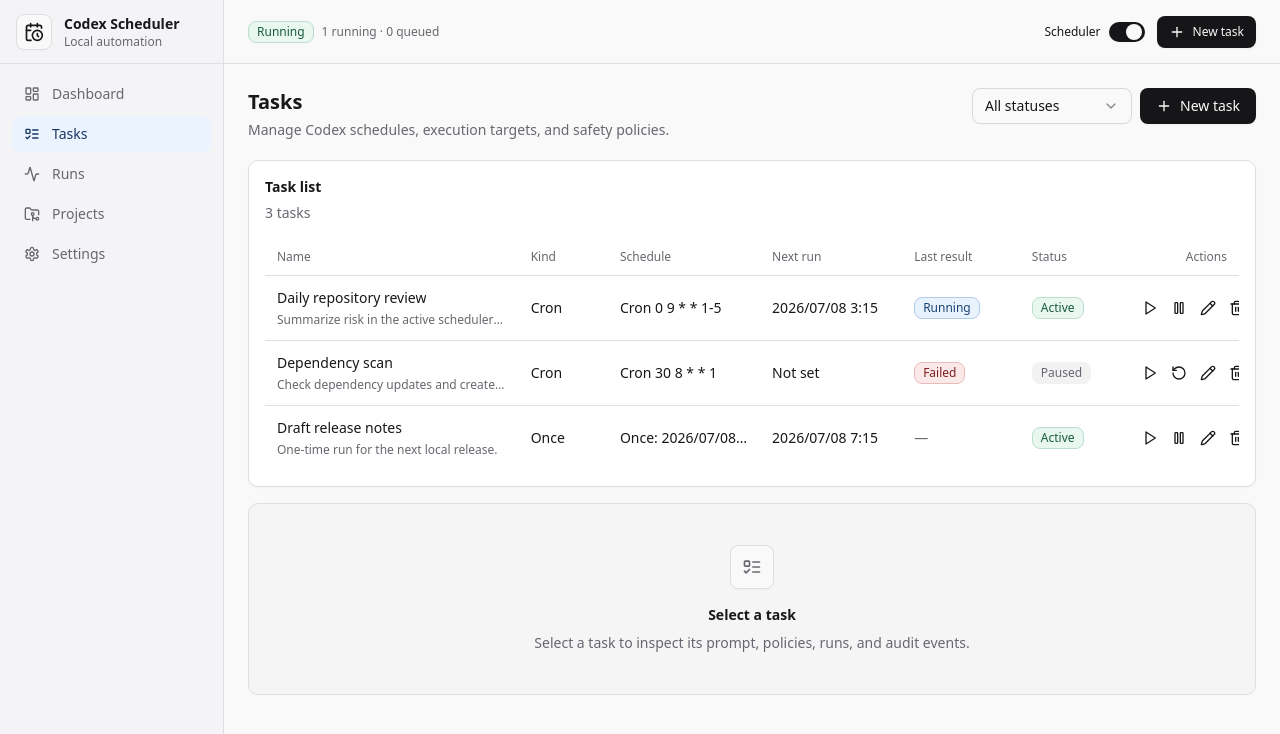
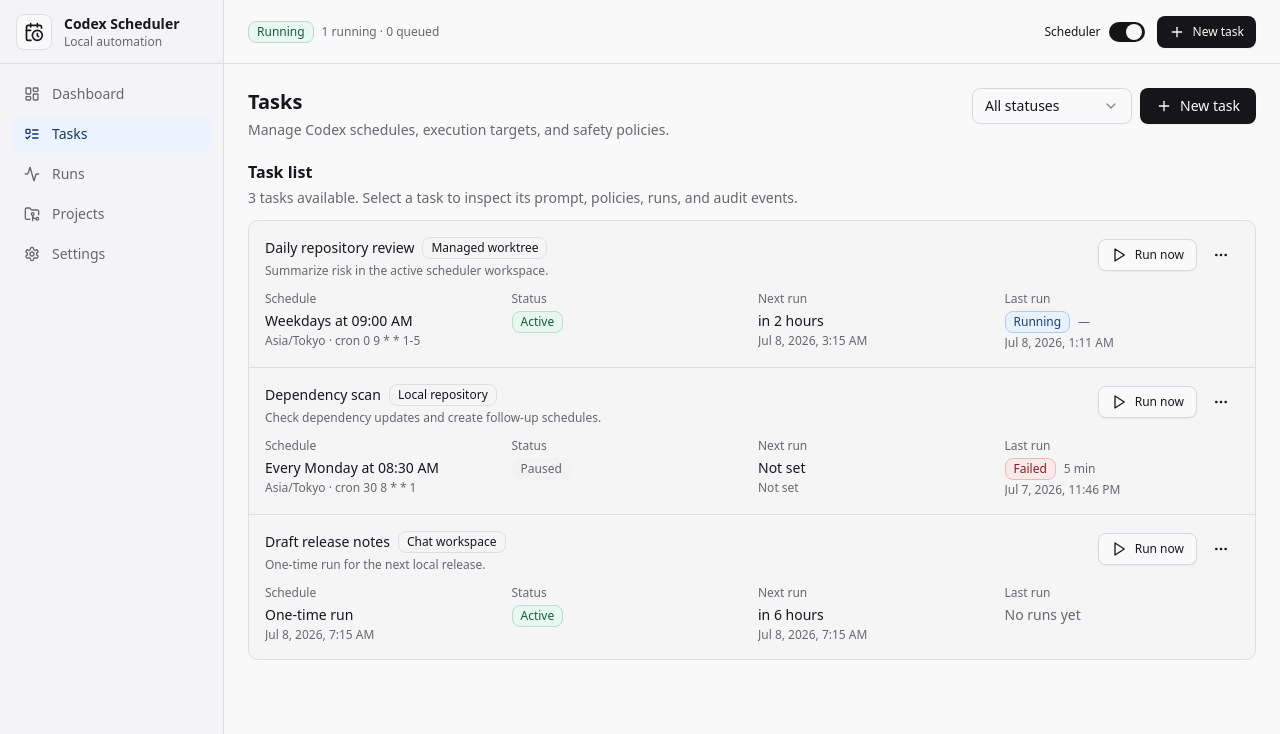
Before and after one commit to aki-0421/scheduler, a Next.js app in the folder apps/desktop/: page /tasks in a window 1280 px wide. Shown: the top 734 px of the page. Built offline with nearby package versions, Linux system fonts and the light colour scheme.

Commit message:
feat: refine task master detail layout

```diff
--- a/apps/desktop/app/tasks/page.tsx
+++ b/apps/desktop/app/tasks/page.tsx
@@ -14,16 +14,17 @@
 } from "@/components/status-badge";
 import { TaskDetail } from "@/components/task-detail";
 import { TaskRowActions } from "@/components/task-actions";
+import {
+  describeTaskSchedule,
+  describeTaskTarget,
+  formatAbsoluteDateTime,
+  formatCount,
+  formatRelativeDateTime,
+  formatRunDuration,
+} from "@/components/task-run-display";
 import { TaskWizard } from "@/components/task-wizard";
 import { Badge } from "@/components/ui/badge";
 import { Button } from "@/components/ui/button";
-import {
-  Card,
-  CardContent,
-  CardDescription,
-  CardHeader,
-  CardTitle,
-} from "@/components/ui/card";
 import {
   Dialog,
   DialogContent,
@@ -37,23 +38,107 @@
   SelectTrigger,
   SelectValue,
 } from "@/components/ui/select";
-import {
-  Table,
-  TableBody,
-  TableCell,
-  TableHead,
-  TableHeader,
-  TableRow,
-} from "@/components/ui/table";
-import {
-  formatDateTime,
-  formatTaskKind,
-  formatTaskSchedule,
-  formatTargetMode,
-  taskLastRun,
-} from "@/lib/format";
+import { taskLastRun } from "@/lib/format";
 import { useRuns, useTask, useTaskAudits, useTasks } from "@/lib/queries";
 import { taskStatuses, type TaskDto, type TaskStatus } from "@/lib/types";
+import { cn } from "@/lib/utils";
+
+function TaskRow({
+  task,
+  lastRun,
+  isSelected,
+  onEdit,
+}: {
+  task: TaskDto;
+  lastRun?: ReturnType<typeof taskLastRun>;
+  isSelected: boolean;
+  onEdit: (task: TaskDto) => void;
+}) {
+  const schedule = describeTaskSchedule(task);
+  const target = describeTaskTarget(task);
+  const hasFullAccess = task.codex.sandboxMode === "danger-full-access";
+
+  return (
+    <div
+      data-state={isSelected ? "selected" : undefined}
+      className="grid gap-3 border-b p-4 transition-colors duration-150 last:border-b-0 hover:bg-muted/50 data-[state=selected]:bg-accent data-[state=selected]:text-accent-foreground"
+    >
+      <div className="flex flex-col justify-between gap-3 sm:flex-row sm:items-start">
+        <div className="min-w-0">
+          <div className="flex min-w-0 flex-wrap items-center gap-2">
+            <Link
+              href={`/tasks?task=${task.id}`}
+              className="truncate text-sm font-medium hover:underline"
+            >
+              {task.name}
+            </Link>
+            <Badge variant="outline">{target.label}</Badge>
+            {hasFullAccess ? (
+              <Badge variant="warning">
+                <AlertTriangle className="size-3" aria-hidden="true" />
+                Full access
+              </Badge>
+            ) : null}
+          </div>
+          <p
+            className="mt-1 line-clamp-1 max-w-3xl text-xs text-muted-foreground"
+            title={target.detail}
+          >
+            {task.description || target.detail}
+          </p>
+        </div>
+        <TaskRowActions task={task} onEdit={onEdit} className="shrink-0 justify-start sm:justify-end" />
+      </div>
+
+      <dl className="grid gap-3 text-sm sm:grid-cols-2 lg:grid-cols-4">
+        <div className="min-w-0">
+          <dt className="text-xs text-muted-foreground">Schedule</dt>
+          <dd className="mt-1 truncate font-medium">{schedule.label}</dd>
+          {schedule.detail ? (
+            <dd className="mt-0.5 truncate text-xs text-muted-foreground">
+              {schedule.detail}
+            </dd>
+          ) : null}
+        </div>
+        <div className="min-w-0">
+          <dt className="text-xs text-muted-foreground">Status</dt>
+          <dd className="mt-1">
+            <TaskStatusBadge status={task.status} />
+          </dd>
+        </div>
+        <div className="min-w-0">
+          <dt className="text-xs text-muted-foreground">Next run</dt>
+          <dd className="mt-1 truncate font-medium tabular-nums">
+            {formatRelativeDateTime(task.nextRunAt)}
+          </dd>
+          <dd className="mt-0.5 truncate text-xs text-muted-foreground tabular-nums">
+            {formatAbsoluteDateTime(task.nextRunAt)}
+          </dd>
+        </div>
+        <div className="min-w-0">
+          <dt className="text-xs text-muted-foreground">Last run</dt>
+          <dd className="mt-1 flex min-w-0 items-center gap-2">
+            {lastRun ? (
+              <>
+                <RunStatusBadge status={lastRun.status} />
+                <span className="truncate text-xs text-muted-foreground">
+                  {formatRunDuration(lastRun)}
+                </span>
+              </>
+            ) : (
+              <span className="text-muted-foreground">No runs yet</span>
+            )}
+          </dd>
+          {lastRun ? (
+            <dd className="mt-0.5 truncate text-xs text-muted-foreground tabular-nums">
+              {formatAbsoluteDateTime(lastRun.startedAt ?? lastRun.scheduledFor)}
+            </dd>
+          ) : null}
+        </div>
+      </dl>
+    </div>
+  );
+}
 
 function TasksPageContent() {
   const searchParams = useSearchParams();
@@ -100,80 +185,37 @@
         }
       />
 
-      <div className="grid gap-4 2xl:grid-cols-[minmax(0,1.2fr)_minmax(400px,0.8fr)]">
-        <Card>
-          <CardHeader>
-            <CardTitle>Task list</CardTitle>
-            <CardDescription>
-              {taskList.length.toLocaleString("ja-JP")} tasks
-            </CardDescription>
-          </CardHeader>
-          <CardContent>
+      <div
+        className={cn(
+          "grid gap-4",
+          selectedTaskId
+            ? "xl:grid-cols-[minmax(0,0.95fr)_minmax(360px,0.75fr)]"
+            : undefined,
+        )}
+      >
+        <section className="grid min-w-0 gap-3">
+          <div className="flex flex-col justify-between gap-2 md:flex-row md:items-end">
+            <div>
+              <h2 className="text-base font-semibold text-balance">Task list</h2>
+              <p className="mt-1 text-sm text-muted-foreground">
+                {formatCount(taskList.length)}{" "}
+                {taskList.length === 1 ? "task" : "tasks"} available. Select a task
+                to inspect its prompt, policies, runs, and audit events.
+              </p>
+            </div>
+          </div>
+
+          <div className="overflow-visible rounded-lg border bg-surface/70">
             {taskList.length ? (
-              <Table className="min-w-[960px] table-fixed">
-                <TableHeader>
-                  <TableRow>
-                    <TableHead className="w-[250px]">Name</TableHead>
-                    <TableHead className="w-[88px]">Kind</TableHead>
-                    <TableHead className="w-[150px]">Schedule</TableHead>
-                    <TableHead className="w-[140px]">Next run</TableHead>
-                    <TableHead className="w-[116px]">Last result</TableHead>
-                    <TableHead className="w-[104px]">Status</TableHead>
-                    <TableHead className="w-[112px] text-right">Actions</TableHead>
-                  </TableRow>
-                </TableHeader>
-                <TableBody>
-                  {taskList.map((task) => {
-                    const lastRun = taskLastRun(task, runList);
-                    return (
-                      <TableRow
-                        key={task.id}
-                        data-state={selectedTaskId === task.id ? "selected" : undefined}
-                      >
-                        <TableCell className="w-[250px]">
-                          <div className="flex min-w-0 items-center gap-2">
-                            <Link
-                              href={`/tasks?task=${task.id}`}
-                              className="truncate font-medium hover:underline"
-                            >
-                              {task.name}
-                            </Link>
-                            {task.codex.sandboxMode === "danger-full-access" ? (
-                              <Badge variant="warning">
-                                <AlertTriangle className="size-3" aria-hidden="true" />
-                                Full access
-                              </Badge>
-                            ) : null}
-                          </div>
-                          <p className="mt-1 line-clamp-1 text-xs text-muted-foreground">
-                            {task.description || formatTargetMode(task.target.mode)}
-                          </p>
-                        </TableCell>
-                        <TableCell className="w-[88px]">{formatTaskKind(task.kind)}</TableCell>
-                        <TableCell className="w-[150px] truncate">
-                          {formatTaskSchedule(task)}
-                        </TableCell>
-                        <TableCell className="w-[140px] tabular-nums">
-                          {formatDateTime(task.nextRunAt)}
-                        </TableCell>
-                        <TableCell className="w-[116px]">
-                          {lastRun ? (
-                            <RunStatusBadge status={lastRun.status} />
-                          ) : (
-                            <span className="text-muted-foreground">—</span>
-                          )}
-                        </TableCell>
-                        <TableCell className="w-[104px]">
-                          <TaskStatusBadge status={task.status} />
-                        </TableCell>
-                        <TableCell className="w-[112px] text-right">
-                          <TaskRowActions task={task} onEdit={setEditingTask} />
-                        </TableCell>
-                      </TableRow>
-                    );
-                  })}
-                </TableBody>
-              </Table>
+              taskList.map((task) => (
+                <TaskRow
+                  key={task.id}
+                  task={task}
+                  lastRun={taskLastRun(task, runList)}
+                  isSelected={selectedTaskId === task.id}
+                  onEdit={setEditingTask}
+                />
+              ))
             ) : (
               <EmptyState
                 icon={ListTodo}
@@ -182,8 +224,8 @@
                 action={{ label: "New task", href: "/tasks/new" }}
               />
             )}
-          </CardContent>
-        </Card>
+          </div>
+        </section>
 
         {selectedTaskId ? (
           selectedTask.data ? (
@@ -194,20 +236,11 @@
               onEdit={setEditingTask}
             />
           ) : (
-            <Card>
-              <CardHeader>
-                <CardTitle>Task detail</CardTitle>
-                <CardDescription>Loading the selected task.</CardDescription>
-              </CardHeader>
-            </Card>
+            <div className="rounded-lg border bg-surface/70 p-4 text-sm text-muted-foreground">
+              Loading the selected task.
+            </div>
           )
-        ) : (
-          <EmptyState
-            icon={ListTodo}
-            title="Select a task"
-            description="Select a task to inspect its prompt, policies, runs, and audit events."
-          />
-        )}
+        ) : null}
       </div>
 
       <Dialog open={Boolean(editingTask)} onOpenChange={(open) => !open && setEditingTask(undefined)}>
--- a/apps/desktop/components/task-actions.tsx
+++ b/apps/desktop/components/task-actions.tsx
@@ -1,6 +1,6 @@
 "use client";
 
-import { Pencil, Pause, Play, RotateCcw, Trash2 } from "lucide-react";
+import { MoreHorizontal, Pause, Pencil, Play, RotateCcw, Trash2 } from "lucide-react";
 import { toast } from "sonner";
 
 import {
@@ -14,7 +14,7 @@
   AlertDialogTitle,
   AlertDialogTrigger,
 } from "@/components/ui/alert-dialog";
-import { Button } from "@/components/ui/button";
+import { Button, buttonVariants } from "@/components/ui/button";
 import {
   useDeleteTask,
   usePauseTask,
@@ -22,13 +22,15 @@
   useRunTaskNow,
 } from "@/lib/queries";
 import type { TaskDto } from "@/lib/types";
+import { cn } from "@/lib/utils";
 
 type TaskRowActionsProps = {
   task: TaskDto;
   onEdit?: (task: TaskDto) => void;
+  className?: string;
 };
 
-export function TaskRowActions({ task, onEdit }: TaskRowActionsProps) {
+export function TaskRowActions({ task, onEdit, className }: TaskRowActionsProps) {
   const runNow = useRunTaskNow();
   const pause = usePauseTask();
   const resume = useResumeTask();
@@ -48,10 +50,10 @@
   }
 
   return (
-    <div className="flex min-w-28 items-center justify-end gap-1">
+    <div className={cn("flex items-center justify-end gap-1.5", className)}>
       <Button
-        variant="ghost"
-        size="icon"
+        variant="outline"
+        size="sm"
         aria-label={`Run ${task.name} now`}
         disabled={runNow.isPending || task.status === "deleted"}
         onClick={() =>
@@ -63,11 +65,25 @@
         }
       >
         <Play className="size-4" aria-hidden="true" />
+        Run now
       </Button>
+      <details className="group relative">
+        <summary
+          aria-label={`More actions for ${task.name}`}
+          className={cn(
+            buttonVariants({ variant: "ghost", size: "icon" }),
+            "list-none [&::-webkit-details-marker]:hidden",
+          )}
+        >
+          <MoreHorizontal className="size-4" aria-hidden="true" />
+        </summary>
+        <div className="absolute right-0 z-20 mt-2 w-48 rounded-md border bg-popover p-1 text-popover-foreground shadow-md">
           {canPause ? (
             <Button
+              type="button"
               variant="ghost"
-          size="icon"
+              size="sm"
+              className="w-full justify-start"
               aria-label={`Pause ${task.name}`}
               disabled={pause.isPending}
               onClick={() =>
@@ -79,11 +95,14 @@
               }
             >
               <Pause className="size-4" aria-hidden="true" />
+              Pause
             </Button>
           ) : (
             <Button
+              type="button"
               variant="ghost"
-          size="icon"
+              size="sm"
+              className="w-full justify-start"
               aria-label={`Resume ${task.name}`}
               disabled={!canResume || resume.isPending}
               onClick={() =>
@@ -95,20 +114,31 @@
               }
             >
               <RotateCcw className="size-4" aria-hidden="true" />
+              Resume
             </Button>
           )}
           <Button
+            type="button"
             variant="ghost"
-        size="icon"
+            size="sm"
+            className="w-full justify-start"
             aria-label={`Edit ${task.name}`}
             onClick={() => onEdit?.(task)}
           >
             <Pencil className="size-4" aria-hidden="true" />
+            Edit
           </Button>
           <AlertDialog>
             <AlertDialogTrigger asChild>
-          <Button variant="ghost" size="icon" aria-label={`Delete ${task.name}`}>
+              <Button
+                type="button"
+                variant="ghost"
+                size="sm"
+                className="w-full justify-start text-destructive hover:text-destructive"
+                aria-label={`Delete ${task.name}`}
+              >
                 <Trash2 className="size-4" aria-hidden="true" />
+                Delete
               </Button>
             </AlertDialogTrigger>
             <AlertDialogContent>
@@ -137,5 +167,7 @@
             </AlertDialogContent>
           </AlertDialog>
         </div>
+      </details>
+    </div>
   );
 }
--- /dev/null
+++ b/apps/desktop/components/task-run-display.tsx
@@ -0,0 +1,286 @@
+"use client";
+
+import { Clipboard } from "lucide-react";
+import { toast } from "sonner";
+
+import { Button, type ButtonProps } from "@/components/ui/button";
+import { formatEnumLabel } from "@/lib/format";
+import type { RunDto, TaskDto } from "@/lib/types";
+
+type DisplayText = {
+  label: string;
+  detail?: string;
+};
+
+const dateTimeFormatter = new Intl.DateTimeFormat("en-US", {
+  dateStyle: "medium",
+  timeStyle: "short",
+});
+
+const timeFormatter = new Intl.DateTimeFormat("en-US", {
+  hour: "2-digit",
+  minute: "2-digit",
+});
+
+const relativeFormatter = new Intl.RelativeTimeFormat("en-US", {
+  numeric: "auto",
+});
+
+const countFormatter = new Intl.NumberFormat("en-US");
+
+const dayLabels: Record<string, string> = {
+  "0": "Sunday",
+  "1": "Monday",
+  "2": "Tuesday",
+  "3": "Wednesday",
+  "4": "Thursday",
+  "5": "Friday",
+  "6": "Saturday",
+  "7": "Sunday",
+};
+
+const readableEnumLabels: Record<string, string> = {
+  chat: "Chat workspace",
+  "repo-local": "Local repository",
+  "repo-worktree": "Managed worktree",
+  manual: "Manual",
+  once: "One-time",
+  cron: "Scheduled",
+  schedule: "Scheduled",
+  cli: "CLI",
+  catchup: "Catch-up",
+  retry: "Retry",
+  skip: "Skip",
+  latest_within_window: "Run latest within window",
+  run_all_capped: "Run all, capped",
+  queue: "Queue",
+  cancel_previous: "Cancel previous",
+  keep: "Keep",
+  delete_on_success: "Delete on success",
+  delete_after_days: "Delete after retention",
+  never: "Never ask",
+  "on-request": "Ask when needed",
+  untrusted: "Ask for untrusted changes",
+  "read-only": "Read-only",
+  "workspace-write": "Workspace write",
+  "danger-full-access": "Full access",
+};
+
+function parseDate(value?: string) {
+  if (!value) {
+    return undefined;
+  }
+
+  const date = new Date(value);
+  return Number.isNaN(date.valueOf()) ? undefined : date;
+}
+
+function formatClock(hour: number, minute: number) {
+  const date = new Date();
+  date.setHours(hour, minute, 0, 0);
+  return timeFormatter.format(date);
+}
+
+function humanizeCron(expr: string) {
+  const [minutePart, hourPart, dayOfMonth, month, dayOfWeek] = expr.trim().split(/\s+/);
+  const minute = Number(minutePart);
+  const hour = Number(hourPart);
+
+  if (
+    [minutePart, hourPart, dayOfMonth, month, dayOfWeek].some((part) => part === undefined) ||
+    !Number.isInteger(minute) ||
+    !Number.isInteger(hour) ||
+    minute < 0 ||
+    minute > 59 ||
+    hour < 0 ||
+    hour > 23 ||
+    dayOfMonth !== "*" ||
+    month !== "*"
+  ) {
+    return undefined;
+  }
+
+  const at = formatClock(hour, minute);
+  if (dayOfWeek === "*") {
+    return `Daily at ${at}`;
+  }
+  if (dayOfWeek === "1-5" || dayOfWeek === "MON-FRI") {
+    return `Weekdays at ${at}`;
+  }
+  if (dayOfWeek === "0,6" || dayOfWeek === "6,0") {
+    return `Weekends at ${at}`;
+  }
+  if (dayLabels[dayOfWeek]) {
+    return `Every ${dayLabels[dayOfWeek]} at ${at}`;
+  }
+
+  return undefined;
+}
+
+export function formatCount(value: number) {
+  return countFormatter.format(value);
+}
+
+export function formatAbsoluteDateTime(value?: string, empty = "Not set") {
+  const date = parseDate(value);
+  if (!value) {
+    return empty;
+  }
+  if (!date) {
+    return value;
+  }
+
+  return dateTimeFormatter.format(date);
+}
+
+export function formatRelativeDateTime(value?: string, empty = "Not set") {
+  const date = parseDate(value);
+  if (!value) {
+    return empty;
+  }
+  if (!date) {
+    return value;
+  }
+
+  const seconds = Math.round((date.valueOf() - Date.now()) / 1000);
+  const absoluteSeconds = Math.abs(seconds);
+  if (absoluteSeconds < 45) {
+    return "just now";
+  }
+
+  const units: Array<[Intl.RelativeTimeFormatUnit, number]> = [
+    ["year", 31_536_000],
+    ["month", 2_592_000],
+    ["day", 86_400],
+    ["hour", 3_600],
+    ["minute", 60],
+  ];
+  const [unit, unitSeconds] =
+    units.find(([, threshold]) => absoluteSeconds >= threshold) ?? units[units.length - 1];
+
+  return relativeFormatter.format(Math.round(seconds / unitSeconds), unit);
+}
+
+export function formatRunDuration(run: RunDto) {
+  const durationMs =
+    run.durationMs ??
+    (run.startedAt && run.endedAt
+      ? new Date(run.endedAt).valueOf() - new Date(run.startedAt).valueOf()
+      : undefined);
+
+  if (!durationMs || durationMs < 0) {
+    return "—";
+  }
+
+  if (durationMs < 1_000) {
+    return "<1 sec";
+  }
+  if (durationMs < 60_000) {
+    return `${Math.round(durationMs / 1_000)} sec`;
+  }
+  if (durationMs < 3_600_000) {
+    const minutes = Math.floor(durationMs / 60_000);
+    const seconds = Math.round((durationMs % 60_000) / 1_000);
+    return seconds ? `${minutes} min ${seconds} sec` : `${minutes} min`;
+  }
+
+  const hours = Math.floor(durationMs / 3_600_000);
+  const minutes = Math.round((durationMs % 3_600_000) / 60_000);
+  return minutes ? `${hours} hr ${minutes} min` : `${hours} hr`;
+}
+
+export function describeTaskSchedule(task: TaskDto): DisplayText {
+  if (task.kind === "manual") {
+    return { label: "Manual", detail: "Run on demand" };
+  }
+
+  if (task.kind === "once") {
+    return {
+      label: "One-time run",
+      detail: formatAbsoluteDateTime(task.runAt),
+    };
+  }
+
+  if (!task.cronExpr) {
+    return { label: "Scheduled", detail: task.timezone };
+  }
+
+  const readableCron = humanizeCron(task.cronExpr);
+  return {
+    label: readableCron ?? "Custom schedule",
+    detail: `${task.timezone} · cron ${task.cronExpr}`,
+  };
+}
+
+export function describeTaskTarget(task: TaskDto): DisplayText {
+  const label = formatReadableEnum(task.target.mode);
+  if (task.target.repoPath) {
+    return { label, detail: task.target.repoPath };
+  }
+  if (task.target.projectId) {
+    return { label, detail: task.target.projectId };
+  }
+  return { label, detail: "App-managed workspace" };
+}
+
+export function formatReadableEnum(value?: string) {
+  if (!value) {
+    return "—";
+  }
+
+  return readableEnumLabels[value] ?? formatEnumLabel(value);
+}
+
+export function shortIdentifier(value?: string) {
+  return value ? value.slice(0, 12) : "—";
+}
+
+type CopyButtonProps = {
+  value?: string;
+  label?: string;
+  toastLabel?: string;
+  className?: string;
+  size?: ButtonProps["size"];
+  variant?: ButtonProps["variant"];
+};
+
+export function CopyButton({
+  value,
+  label = "Copy",
+  toastLabel = label,
+  className,
+  size = "sm",
+  variant = "outline",
+}: CopyButtonProps) {
+  const canCopy = Boolean(value);
+
+  async function copy() {
+    if (!value) {
+      return;
+    }
+
+    try {
+      await navigator.clipboard.writeText(value);
+      toast.success(`${toastLabel} copied`);
+    } catch (error) {
+      toast.error("Could not copy", {
+        description:
+          error instanceof Error ? error.message : "Clipboard access failed.",
+      });
+    }
+  }
+
+  return (
+    <Button
+      type="button"
+      variant={variant}
+      size={size}
+      className={className}
+      disabled={!canCopy}
+      onClick={() => void copy()}
+    >
+      <Clipboard className="size-4" aria-hidden="true" />
+      {label}
+    </Button>
+  );
+}
```
Lines whose indentation alone changed are shown as unchanged.
